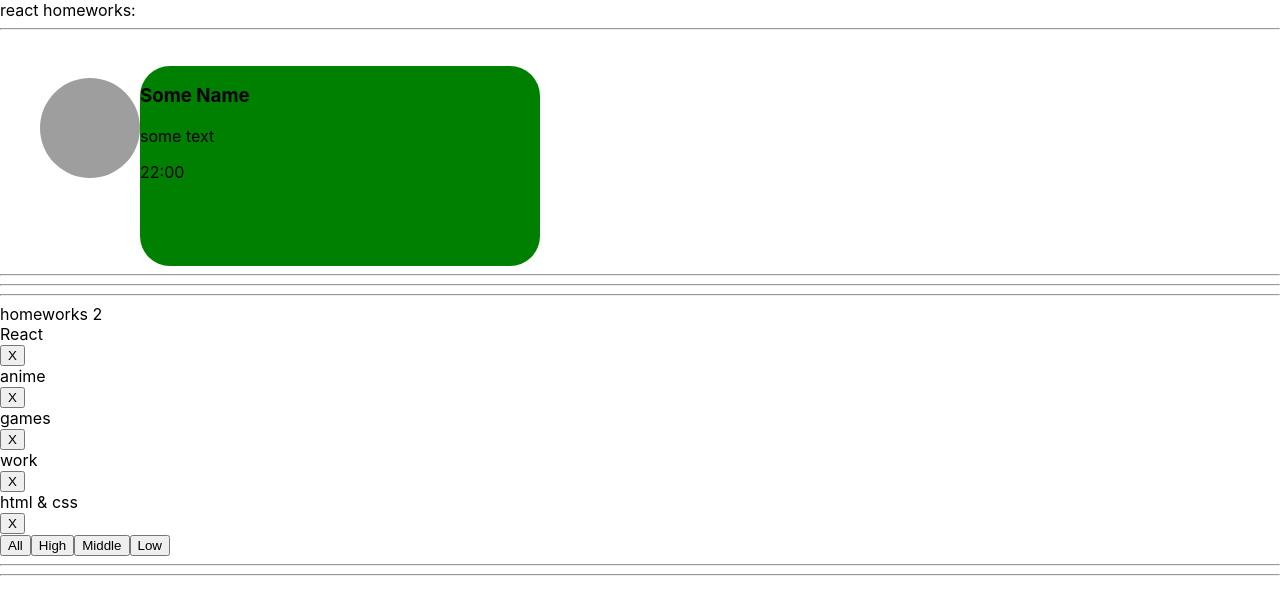
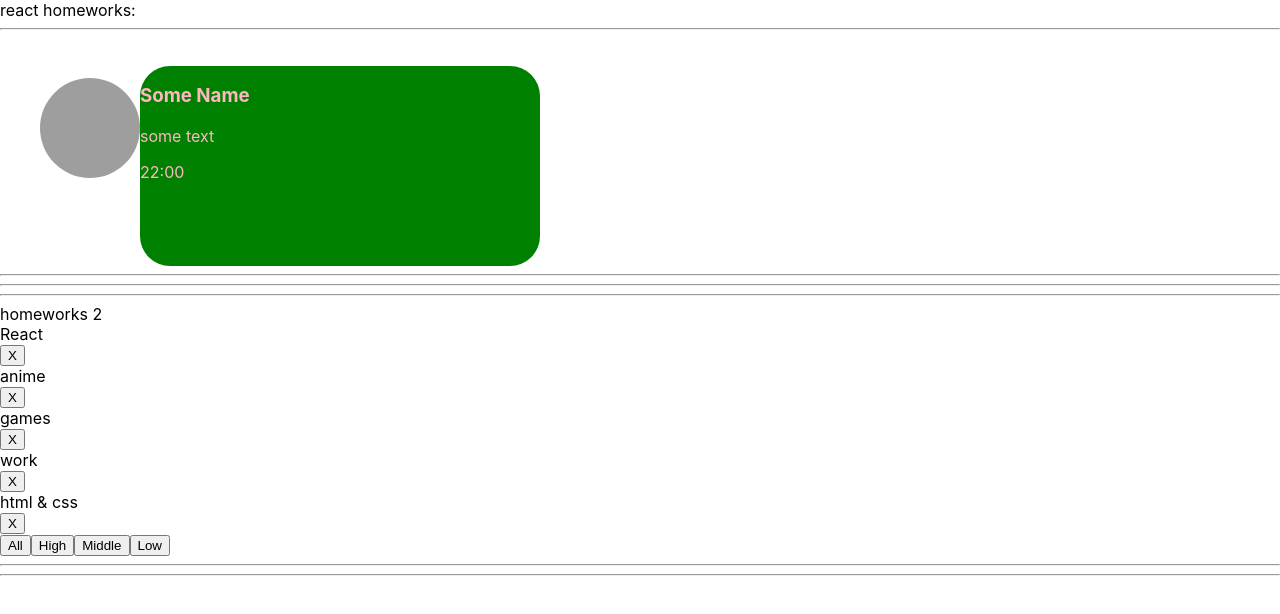
Before and after one commit to Masha-Gorb/simple-react, a React (Create React App) app: page / in a window 1280 px wide. Shown: the top 614 px of the page. Built offline with nearby package versions, Linux system fonts and the light colour scheme; grey boxes are pictures that could not be loaded.

Commit message:
test changes

```diff
--- a/src/p2-homeworks/h1/Message.module.css
+++ b/src/p2-homeworks/h1/Message.module.css
@@ -1,5 +1,6 @@
 .message {
     background-color: green;
+    color: lightpink;
     width: 400px;
     height: 200px;
     border-radius: 30px;
```
